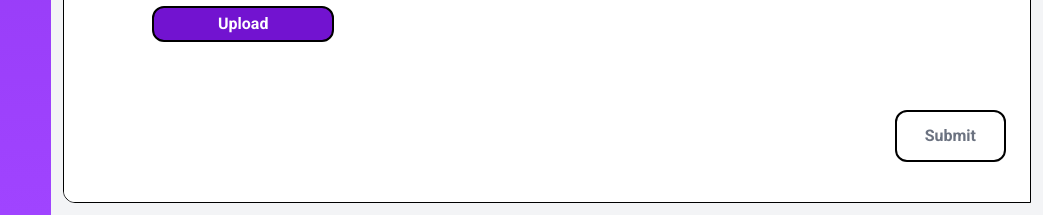
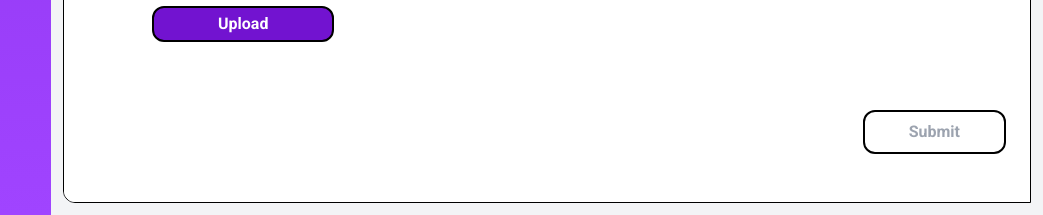
Before and after one commit to aeonjade/sdg3, a PHP site: page /applicant-documents.php in a window 1280 px wide. Shown: the part 1587-1802 px from the top of the page, without its empty margins (237-1280 px from the left). Run offline with PHP 8.4, Linux system fonts and the light colour scheme; data that the repository does not hold is empty; some libraries are stand-ins or nearby versions.

Commit message:
submit button resizing

```diff
--- a/applicant-documents.php
+++ b/applicant-documents.php
@@ -76,7 +76,7 @@ $applicantType = isset($_SESSION['applicantType']) ? $_SESSION['applicantType']
           <!-- .submit-wrapper-->
           <div class="submit-wrapper flex justify-end">
             <!-- .submit-btn-->
-            <button type="button" class="submit-btn text-[white] cursor-not-allowed text-gray-500 border-2 border-[solid] border-[black] rounded-xl text-base font-bold px-7 py-3 mx-0 my-8 [transition:0.3s]" disabled onclick="showConfirm()">Submit</>
+            <button type="button" class="submit-btn text-[white] cursor-not-allowed text-gray-400 border-2 border-[solid] border-[black] rounded-xl text-base font-bold px-11 py-2 mx-0 my-8 [transition:0.3s]" disabled onclick="showConfirm()">Submit</>
           </div>
 
         </form>
```
